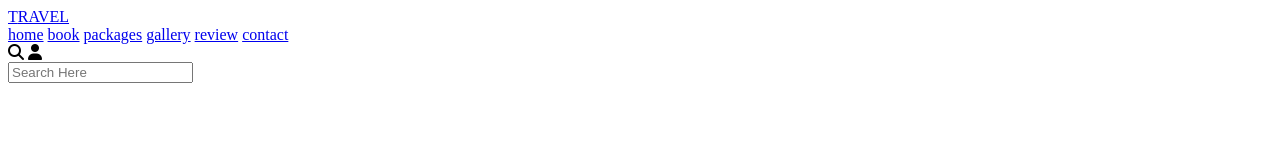
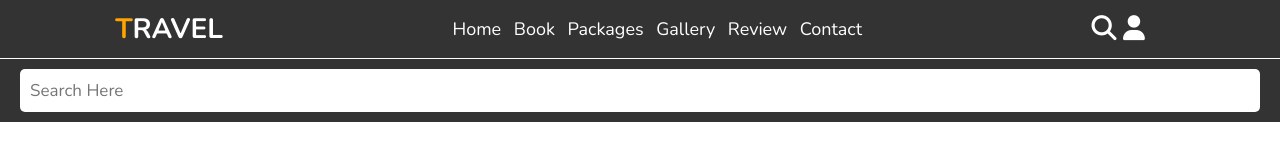
Before and after one commit to And4Web/toursAndTravelsWebsite, a plain HTML site: page index.html in a window 1280 px wide. Drawn offline with nearby package versions, Linux system fonts and the light colour scheme.

Commit message:
header section done

```diff
--- a/styles/style.css
+++ b/styles/style.css
@@ -0,0 +1,86 @@
+@import url('https://fonts.googleapis.com/css2?family=Nunito:ital,wght@0,200;0,700;1,200;1,300;1,500&display=swap');
+
+:root{
+  --orange: #ffa500;
+}
+
+*{
+  font-family: 'Nunito', sans-serif;
+  margin: 0;
+  padding: 0;
+  box-sizing: border-box;
+  outline: none;
+  border: none;
+  text-transform: capitalize;
+  text-decoration: none;
+  transition: all .1s linear;
+
+}
+/* *::selection{
+  background: var(--orange);
+  color:#fff;
+
+} */
+html{
+  font-size: 62.5%;
+  overflow-x: hidden;
+  scroll-padding-top: 6rem;
+  scroll-behavior: smooth;
+}
+header{
+  position: fixed;
+  top: 0; left: 0; right: 0;
+  display: flex;
+  align-items: center;
+  justify-content: space-between;
+  background: #333;
+  z-index: 20;
+  padding: 1rem 9%;
+}
+header .logo{
+  font-size: 2.8rem;
+  color: #fff;
+  font-weight: bolder;
+
+}
+header .logo span{
+  color: var(--orange);
+}
+header .navbar a{
+  color: #fff;
+  font-size: 1.8rem;
+  margin: 0 .5rem;
+}
+header .navbar a:hover{
+  color: var(--orange);
+}
+header .icons{
+  font-size: 2.5rem;
+  color: #fff;
+  cursor: pointer;
+  margin-right: 2rem;
+
+}
+header .icons i:hover{
+  color: var(--orange);
+}
+header .search-bar-container{
+  position: absolute;
+  top: 100%;
+  left: 0;
+  right: 0;
+  display: flex;
+  align-items: center;
+  border-top: .1rem solid #fff;
+  padding: 1rem 2rem;
+  background-color: #333;
+  z-index: 22;
+}
+header .search-bar-container #search-bar{
+  padding: 1rem;
+  width: 100%;
+  color: #333;
+  text-transform: none;
+  font-size: 1.7rem;
+  border-radius: .5rem;
+}
```
Also changed, not shown: index.html (+1 -0 lines).
